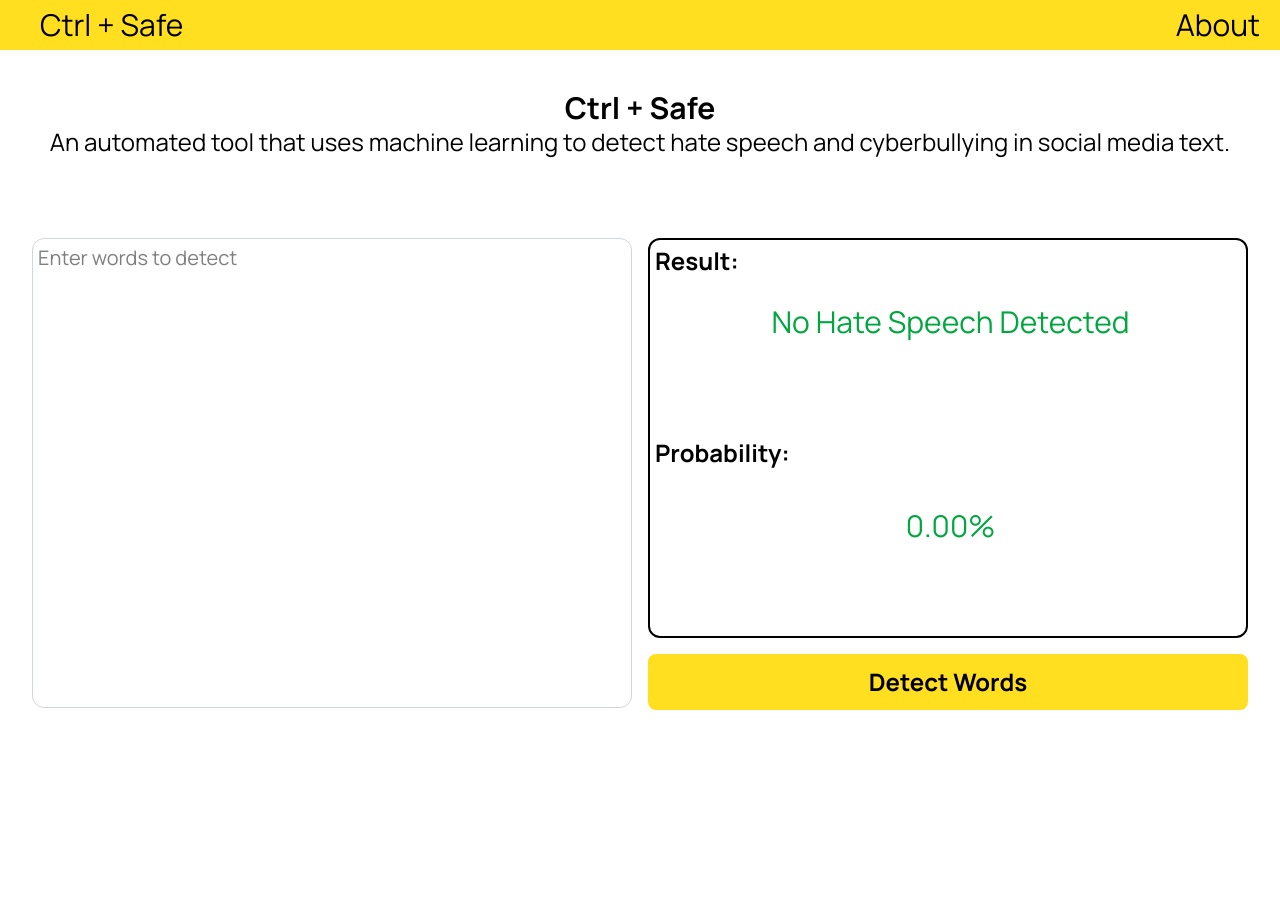
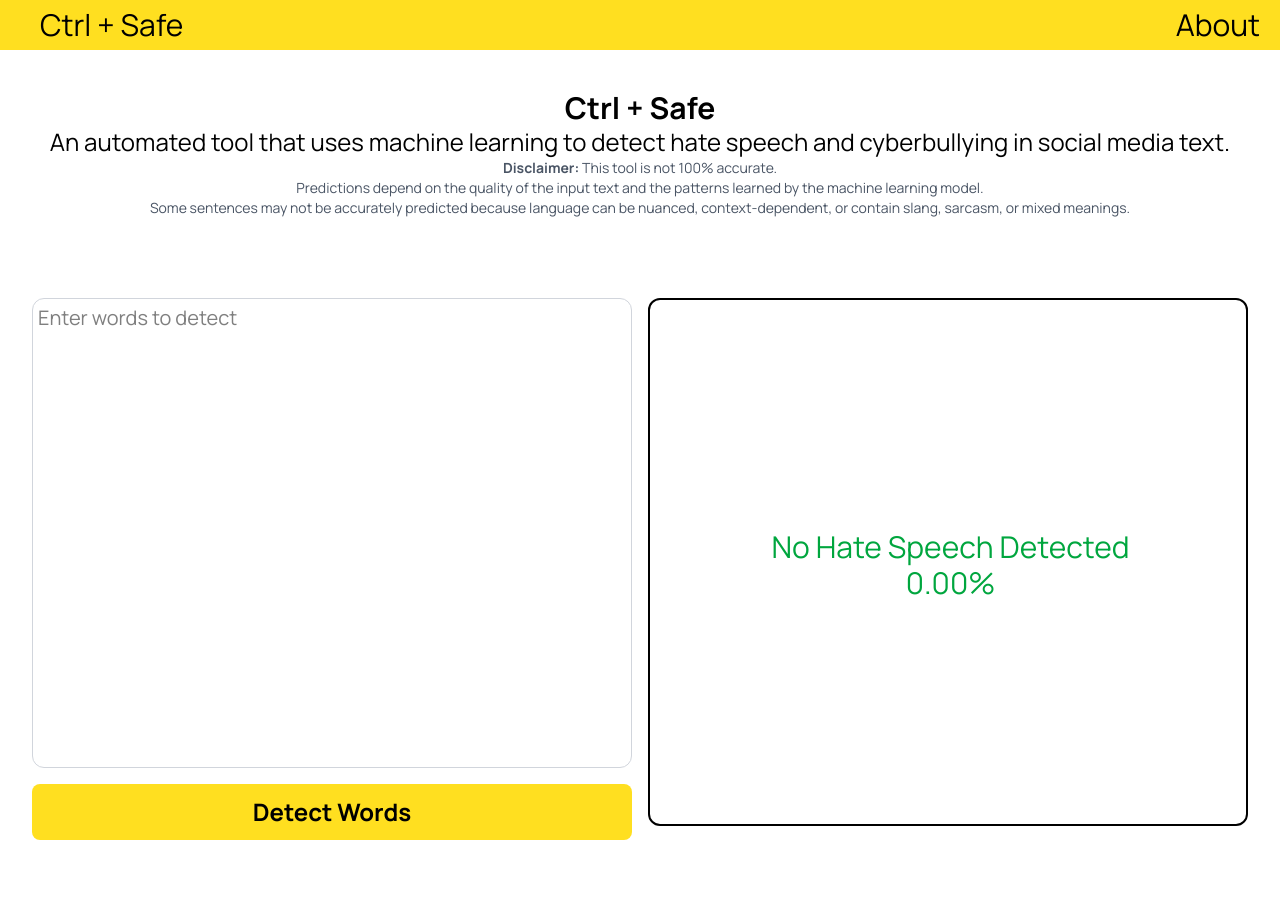
Before and after one commit to agcbls49/Ctrl-Safe, a Flask app: page / in a window 1280 px wide. Before the commit the page ends 710 px from the top, so only its background shows below. Run offline with Flask 3, Linux system fonts and the light colour scheme; parts of the project's set-up code (start-up, migrations or seed data) failed here and were passed over.

Commit message:
added the ml model and disclaimer

```diff
--- a/app.py
+++ b/app.py
@@ -1,10 +1,40 @@
-from flask import Flask, render_template
+import pickle
+from flask import Flask, render_template, request
 
 app = Flask(__name__)
 
-@app.route("/")
+# Load the model
+# with open("models/svm_model.pkl", "rb") as f:
+#     model = pickle.load(f)
+
+# Load the model
+with open("models/voting_ensemble.pkl", "rb") as f:
+    model = pickle.load(f)
+
+# Load the model
+# with open("models/nb_model.pkl", "rb") as f:
+#     model = pickle.load(f)
+
+# Load the vectorizer
+with open("models/vectorizer.pkl", "rb") as f:
+    vectorizer = pickle.load(f)
+
+@app.route("/", methods=["GET", "POST"])
 def home():
-    return render_template("home.html")
+    prediction = None
+    if request.method == "POST":
+        text = request.form.get("input_text", "")
+        if text:
+            # Transform input text using the vectorizer
+            X = vectorizer.transform([text])
+            # Get prediction
+            pred_label = model.predict(X)[0]
+            pred_prob = model.predict_proba(X).max() * 100
+            prediction = {
+                "label": "Hate/Offensive" if pred_label == 1 else "Neutral",
+                "probability": f"{pred_prob:.2f}"
+            }
+    return render_template("home.html", prediction=prediction)
 
 @app.route("/about")
 def about():
--- a/templates/home.html
+++ b/templates/home.html
@@ -29,42 +29,54 @@
         An automated tool that uses machine learning to detect
         hate speech and cyberbullying in social media text.
     </div>
+    <!-- Disclaimer  -->
+    <div class="flex justify-center mt-6">
+        <div class="w-full text-sm text-gray-600 text-center selection:bg-black selection:text-white">
+            <p>
+                <strong>Disclaimer:</strong> This tool is not 100% accurate.<br>
+                Predictions depend on the quality of the input text and the patterns learned by the machine learning model.<br>
+                Some sentences may not be accurately predicted because language can be nuanced, context-dependent, or contain slang, sarcasm, or mixed meanings.
+            </p>
+        </div>
+    </div>
     <!-- Results Panel -->
-    <div class="flex justify-center items-center">
-        <div class="container flex justify-center items-start" style="padding-top:10vh; gap:16px;">
-            <!-- Form -->
-            <form style="width:600px;">
-                <textarea rows="15" placeholder="Enter words to detect"
-                    class="p-6 text-xl resize-none border border-gray-300 rounded-xl
-                    focus:outline-none focus:ring-2 focus:ring-black
-                    selection:bg-black selection:text-white caret-black"
-                    style="width:100%; height:470px; padding-top:5px; padding-left:5px;"></textarea>
-            </form>
-            <div class="flex flex-col" style="width:600px; gap:16px;">
-                <div class="result-panel border border-black rounded-xl p-4 text-2xl selection:bg-black selection:text-white"
-                    style="height:400px; padding-top:5px; padding-left:5px; border-width:2px;">
-                    <div class="result-text font-bold h-[15%]">Result:</div>
-                    <!-- use class="text-green-600" for green color
-                     and use class="text-red-600" for red color
-                    -->
-                    <div class="text-green-600 text-center text-3xl">
+    <div class="flex justify-center items-start" style="padding-top:10vh; gap:16px;">
+
+        <!-- Left Column: Textarea + Button -->
+        <form style="display:flex; flex-direction:column; gap:16px;" method="POST">
+            <textarea name="input_text" rows="15" placeholder="Enter words to detect"
+                class="p-6 text-xl resize-none border border-gray-300 rounded-xl
+                focus:outline-none focus:ring-2 focus:ring-black
+                selection:bg-black selection:text-white caret-black"
+                style="width:600px; height:470px; padding-top:5px; padding-left:5px;">{{ request.form.input_text if request.method=='POST' else '' }}</textarea>
+
+            <button type="submit" class="bg-yellow-300 hover:bg-yellow-400 active:bg-yellow-400 selection:bg-black selection:text-white"
+                style="padding:10px; font-size:24px; font-weight:bold; color:black; border-radius:0.5rem; border:none; width:100%;">
+                Detect Words
+            </button>
+        </form>
+
+        <!-- Right Column: Result Panel -->
+        <div class="result-panel border border-black rounded-xl p-4 text-2xl selection:bg-black selection:text-white
+        flex flex-col justify-center items-center"
+            style="width:600px; height:calc(470px + 58px); /* textarea height + button height */
+                   padding-top:5px; padding-left:5px; border-width:2px;">
+            <div class="text-center text-3xl">
+                {% if prediction %}
+                    <div class="{% if prediction.label == 'Hate/Offensive' %}text-red-600{% else %}text-green-600{% endif %}">
+                        {{ prediction.label }}
+                    </div>
+                    <div class="{% if prediction.label == 'Hate/Offensive' %}text-red-600{% else %}text-green-600{% endif %}">
+                        {{ prediction.probability }}%
+                    </div>
+                {% else %}
+                    <div class="text-green-600">
                         No Hate Speech Detected
                     </div>
-                    <div class="h-[25%]"></div>
-                    <div class="probability-text font-bold">Probability:</div>
-                    <div class="h-[10%]"></div>
-                    <!-- use class="text-green-600" for green color
-                     and use class="text-red-600" for red color
-                    -->
-                    <div class="text-green-600 text-center text-3xl">
+                    <div class="text-green-600">
                         0.00%
                     </div>
-                </div>
-                <!-- Detect Button -->
-                <button type="submit" class="bg-yellow-300 hover:bg-yellow-400 active:bg-yellow-400 selection:bg-black selection:text-white"
-                style="padding:10px 10px; font-size:24px; font-weight:bold; color:black; border-radius:0.5rem; border:none;">
-                    Detect Words
-                </button>
+                {% endif %}
             </div>
         </div>
     </div>
```
Also changed, not shown: 4 other files.
